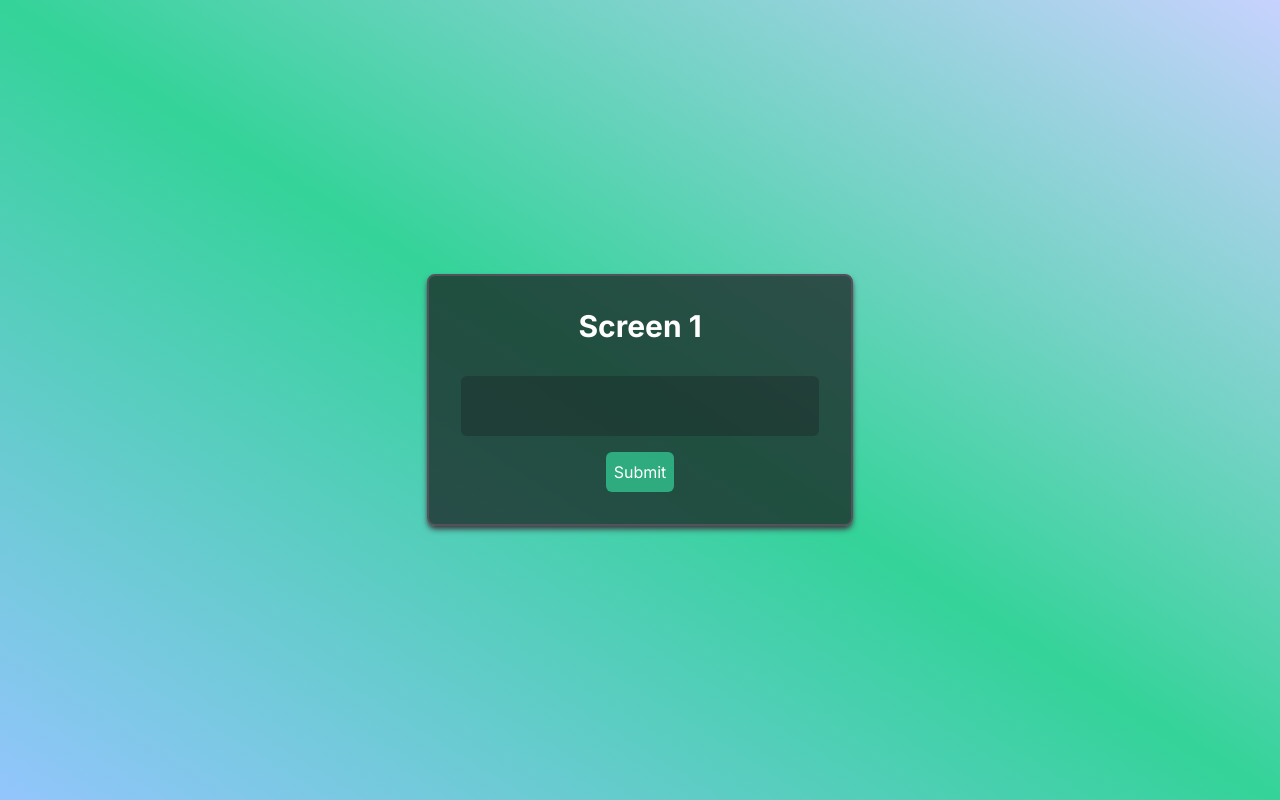
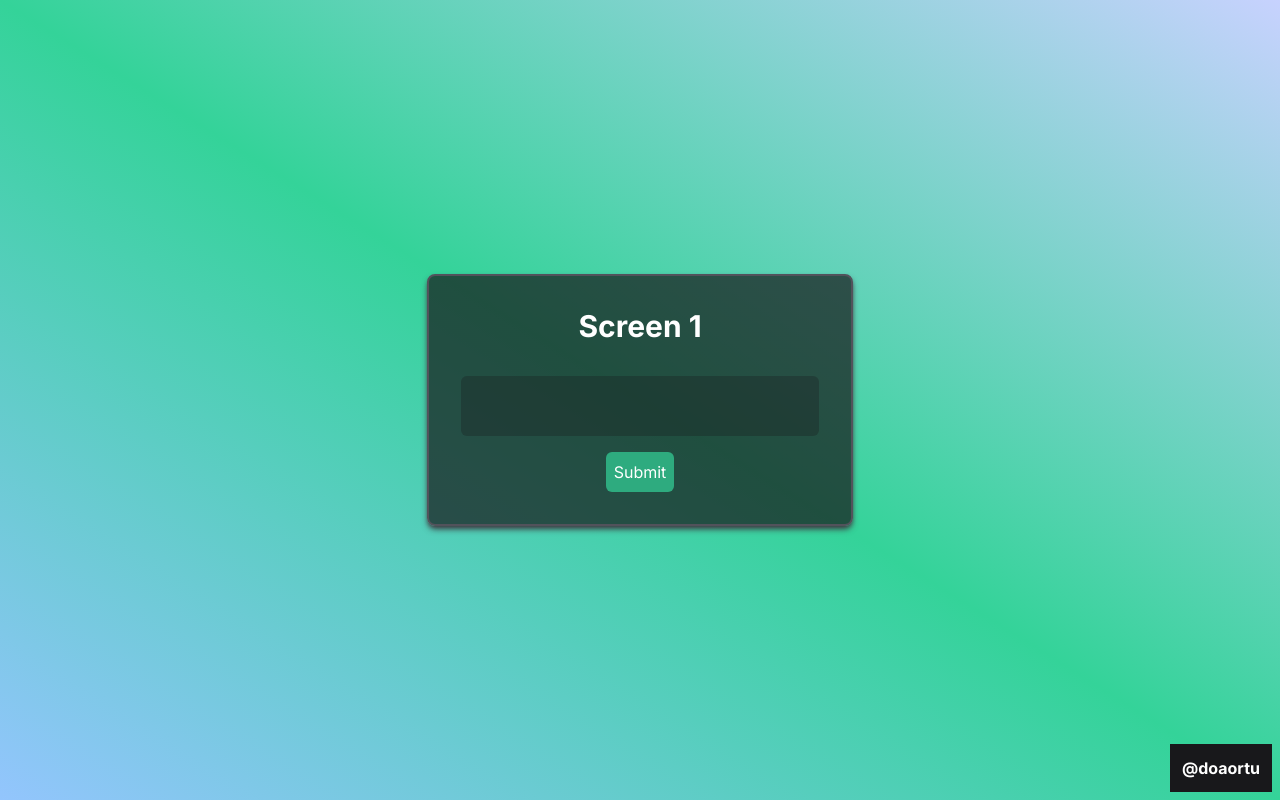
Before and after one commit to HousewareHQ/frontend-engineering-octernship, a React (Vite) app in the folder app/: page / in a window 1280 px wide. Built offline with nearby package versions, Linux system fonts and the light colour scheme.

Commit message:
add watermark

```diff
--- a/app/src/pages/Screen1.tsx
+++ b/app/src/pages/Screen1.tsx
@@ -18,8 +18,8 @@ export const Screen1: React.FC = () => {
   };
 
   return (
-    <div className="font-inter flex flex-col justify-center items-center min-h-screen bg-gradient-to-tr from-blue-300 via-emerald-400 to-indigo-200" >
-      <div className="flex flex-col items-center lg:w-1/3 md:w-2/3 bg-zinc-900/70 text-white p-8 shadow-md shadow-zinc-700 border-zinc-600 border-2 rounded-lg selection:bg-emerald-400/40">
+    <div className="relative font-inter flex flex-col justify-center items-center min-h-screen bg-gradient-to-tr from-blue-300 via-emerald-400 to-indigo-200 text-white" >
+      <div className="flex flex-col items-center lg:w-1/3 md:w-2/3 bg-zinc-900/70  p-8 shadow-md shadow-zinc-700 border-zinc-600 border-2 rounded-lg selection:bg-emerald-400/40">
         <h1 className="text-3xl font-bold mb-8">Screen 1</h1>
         <div className="flex mb-4 w-full">
           <input className="p-4 rounded-md w-full bg-zinc-900/30 outline-none text-xl" type="text" value={inputValue} onChange={handleInputChange} required/>
@@ -28,6 +28,9 @@ export const Screen1: React.FC = () => {
           Submit
         </button>
       </div>
+      <a href="https://github.com/doaortu/frontend-engineering-octernship-doaortu-fork" className='absolute bottom-0 right-0 text-center p-3 m-2 bg-zinc-900 hover:bg-zinc-800 font-bold'>
+        @doaortu
+      </a>
     </div>
   );
 };
--- a/app/src/pages/Screen2.tsx
+++ b/app/src/pages/Screen2.tsx
@@ -61,8 +61,8 @@ export const Screen2 = () => {
   }, [charsAlreadyOne])
 
   return (
-    <div className="flex items-center justify-center font-inter min-h-screen bg-gradient-to-tr from-blue-300 via-emerald-400 to-indigo-200">
-      <div className="container bg-zinc-900/70 text-white p-8 shadow-md shadow-zinc-700 border-zinc-600 border-2 rounded-lg selection:bg-emerald-400/40">
+    <div className="relative flex items-center justify-center font-inter min-h-screen bg-gradient-to-tr from-blue-300 via-emerald-400 to-indigo-200 text-white">
+      <div className="container bg-zinc-900/70  p-8 shadow-md shadow-zinc-700 border-zinc-600 border-2 rounded-lg selection:bg-emerald-400/40">
         <div className="flex flex-col items-center justify-center">
           <h1 className="self-start text-5xl font-semibold mb-6">Screen 2</h1>
           <p className="self-start font-medium mb-2">Your input: {inputValue}</p>
@@ -90,6 +90,9 @@ export const Screen2 = () => {
           </button>
         </div>
       </div>
+      <a href="https://github.com/doaortu/frontend-engineering-octernship-doaortu-fork" className='absolute bottom-0 right-0 text-center p-3 m-2 bg-zinc-900 hover:bg-zinc-800 font-bold'>
+        @doaortu
+      </a>
     </div>
   );
 }
```
